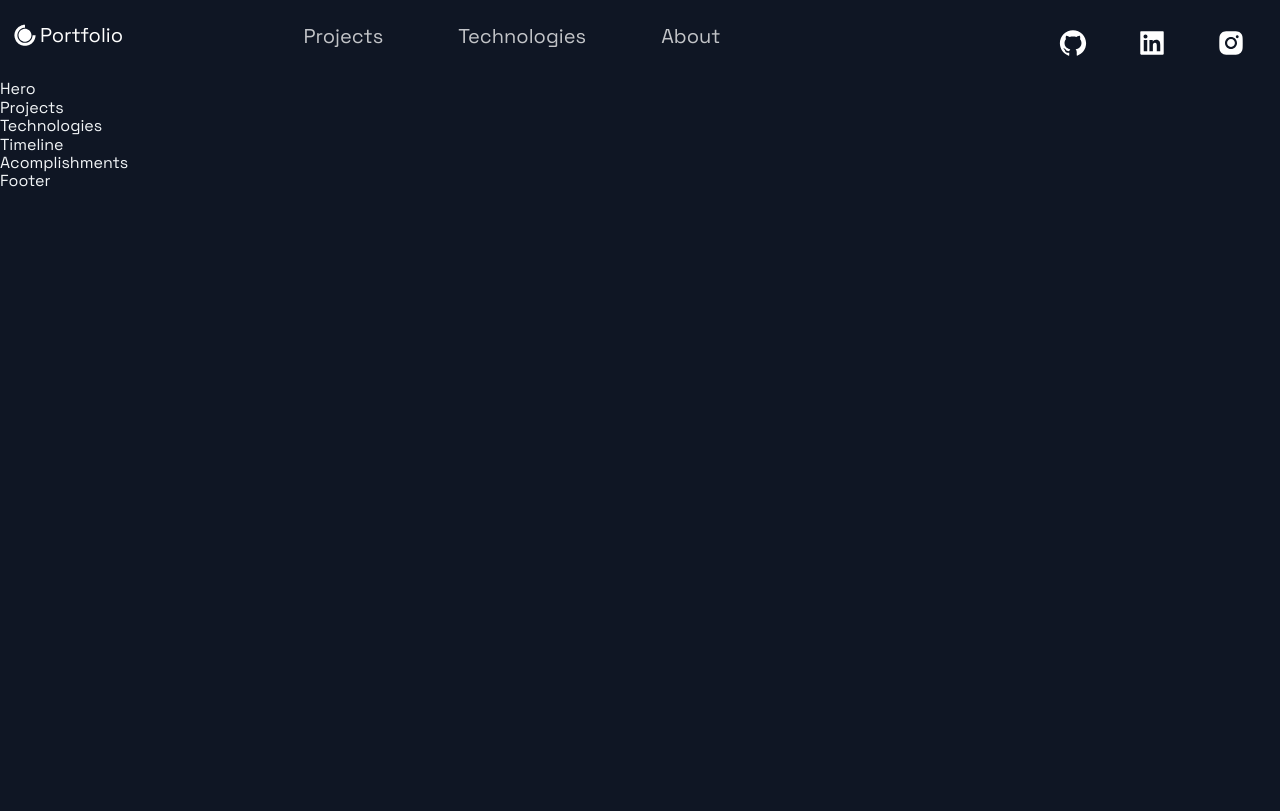
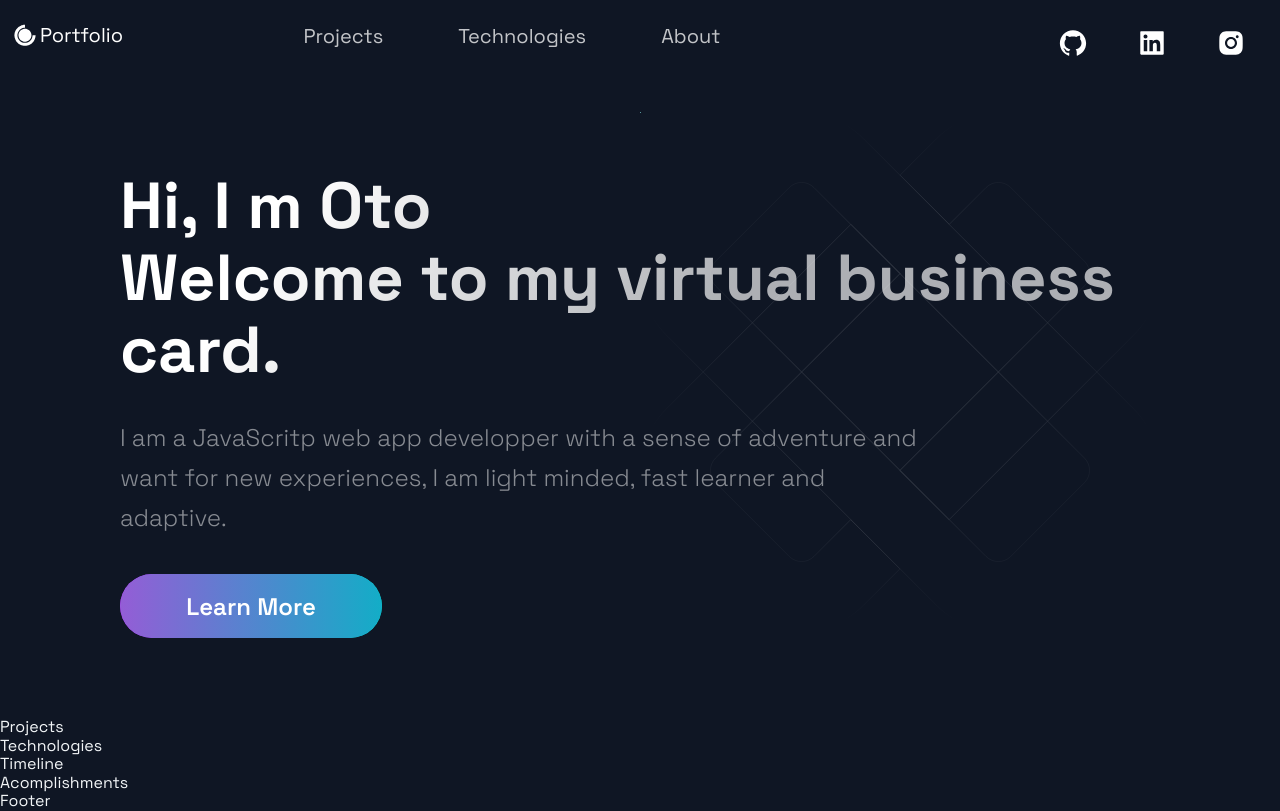
Before and after one commit to paradoxial-composition/portfolio_website--wip-NextJS-, a Next.js app: page / in a window 1280 px wide. Built offline with nearby package versions, Linux system fonts and the light colour scheme.

Commit message:
Add info to the hero component

```diff
--- a/src/components/Hero/Hero.js
+++ b/src/components/Hero/Hero.js
@@ -4,10 +4,19 @@ import { Section, SectionText, SectionTitle } from '../../styles/GlobalComponent
 import Button from '../../styles/GlobalComponents/Button';
 import { LeftSection } from './HeroStyles';
 
-const Hero = (props) => (
-  <div>
-    Hero
-  </div>
+const Hero = () => (
+  <Section row nopadding>
+    <LeftSection>
+      <SectionTitle main center>
+        Hi, I m Oto <br />
+        Welcome to my virtual business card.
+      </SectionTitle>
+      <SectionText>
+        I am a JavaScritp web app developper with a sense of adventure and want for new experiences, I am light minded, fast learner and adaptive.
+      </SectionText>
+      <Button onClick={() => window.location = 'https://google.com'}>Learn More</Button>
+    </LeftSection>
+  </Section>
 );
 
 export default Hero;
--- a/src/pages/index.js
+++ b/src/pages/index.js
@@ -10,10 +10,10 @@ import { Section } from '../styles/GlobalComponents';
 const Home = () => {
   return (
     <Layout>
-      {/* <Section grid> */}
+      <Section grid>
         <Hero />
-        {/* <BgAnimation /> */}
-      {/* </Section> */}
+        <BgAnimation />
+      </Section>
       <Projects />
       <Technologies />
       <Timeline />
```
